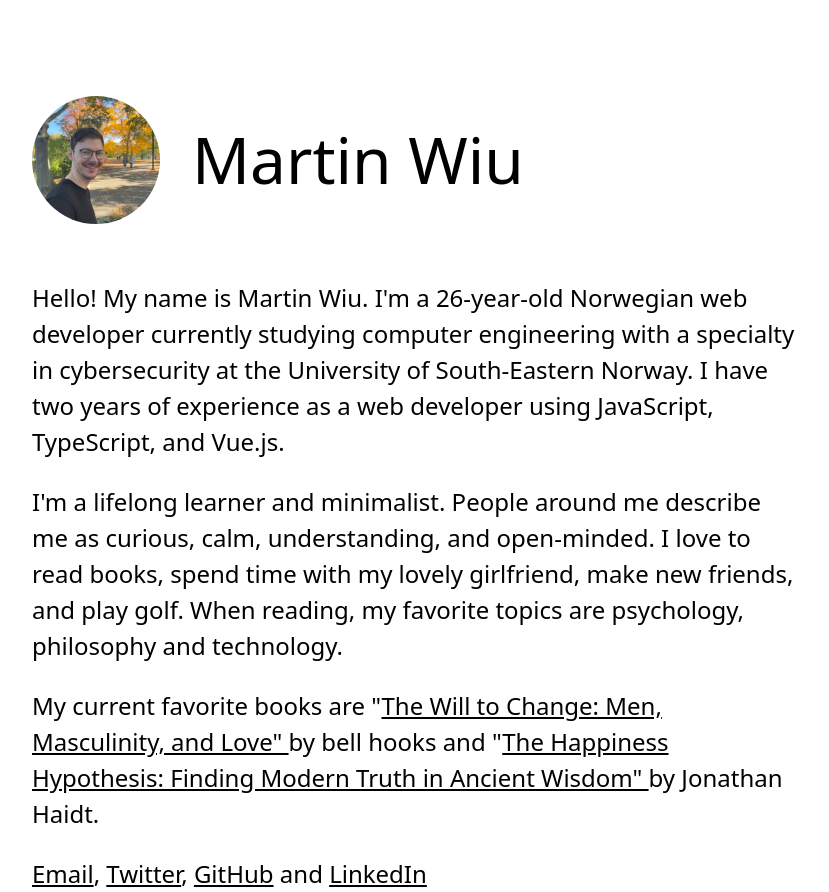
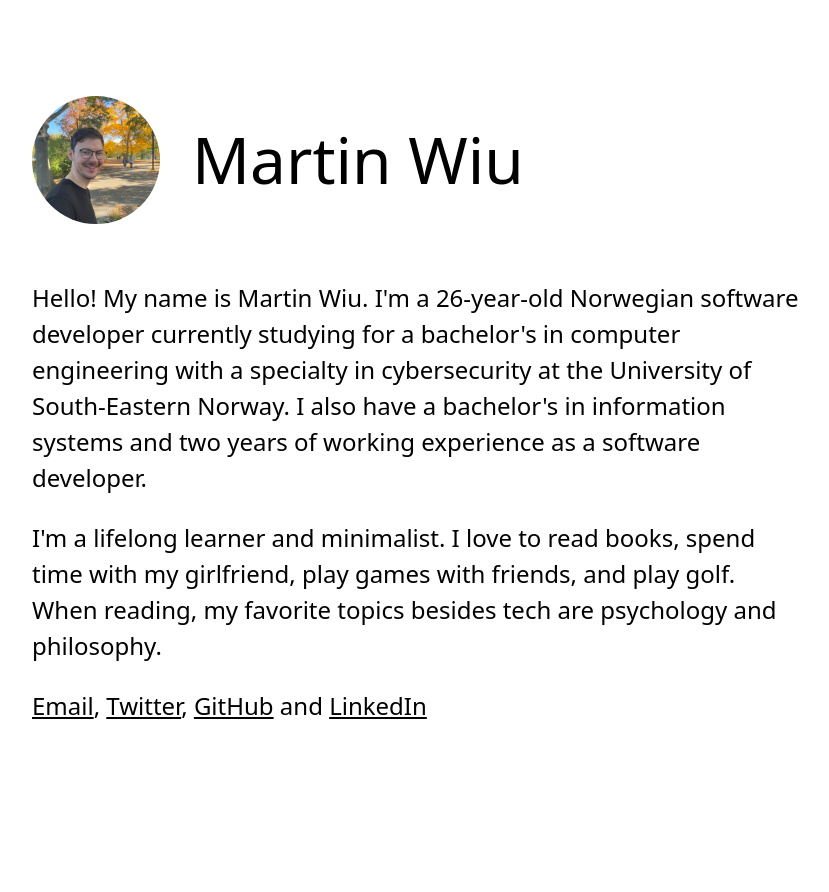
Before and after one commit to wiu753/martinwiu.com, a Nuxt app: page / in a window 1280 px wide. Shown: the whole page, without its empty margins (32-861 px from the left). After the commit the page ends 800 px from the top, so only its background shows below. Built offline with nearby package versions, Linux system fonts and the light colour scheme; what @tailwindcss/ui would draw is missing.

Commit message:
Update text

```diff
--- a/pages/index.vue
+++ b/pages/index.vue
@@ -1,29 +1,16 @@
 <template>
   <main>
     <p class="mb-6">
-      Hello! My name is Martin Wiu. I'm a {{ age }}-year-old Norwegian web
-      developer currently studying computer engineering with a specialty in
-      cybersecurity at the University of South-Eastern Norway. I have two years
-      of experience as a web developer using JavaScript, TypeScript, and Vue.js.
+      Hello! My name is Martin Wiu. I'm a {{ age }}-year-old Norwegian software
+      developer currently studying for a bachelor's in computer engineering with
+      a specialty in cybersecurity at the University of South-Eastern Norway. I
+      also have a bachelor's in information systems and two years of working
+      experience as a software developer.
     </p>
     <p class="mb-6">
-      I'm a lifelong learner and minimalist. People around me describe me as
-      curious, calm, understanding, and open-minded. I love to read books, spend
-      time with my lovely girlfriend, make new friends, and play golf. When
-      reading, my favorite topics are psychology, philosophy and technology.
-    </p>
-    <p class="mb-6">
-      My current favorite books are "<a
-        href="https://www.amazon.co.uk/Will-Change-Men-Masculinity-Love-ebook/dp/B00BORC1R8/"
-        class="underline"
-        >The Will to Change: Men, Masculinity, and Love"
-      </a>
-      by bell hooks and "<a
-        href="https://www.amazon.com/Happiness-Hypothesis-Finding-Modern-Ancient/dp/0465028020"
-        class="underline"
-        >The Happiness Hypothesis: Finding Modern Truth in Ancient Wisdom"
-      </a>
-      by Jonathan Haidt.
+      I'm a lifelong learner and minimalist. I love to read books, spend time
+      with my girlfriend, play games with friends, and play golf. When reading,
+      my favorite topics besides tech are psychology and philosophy.
     </p>
     <p class="flex flex-col">
       <span>
```
